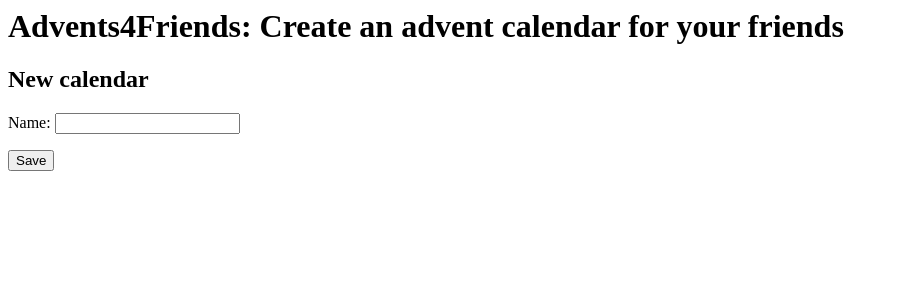
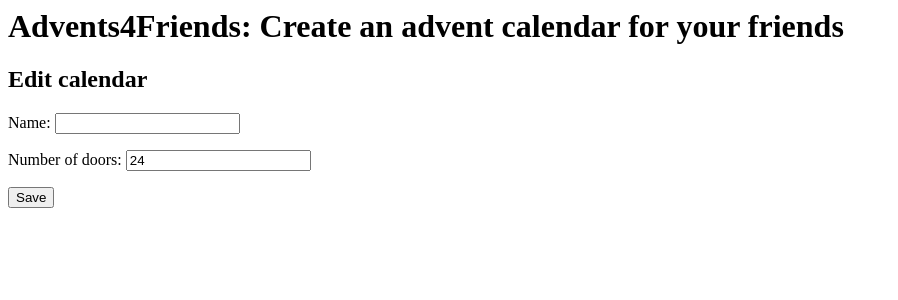
Before and after one commit to gvarab/advents4friends, a Django app: page /new_calendar/ in a window 1280 px wide. Shown: the top 300 px of the page, without its empty margins (0-898 px from the left). Run offline with Django 3.2, Linux system fonts and the light colour scheme.

Commit message:
automatically create doors, edit doors

```diff
--- a/adventcalendar/models.py
+++ b/adventcalendar/models.py
@@ -4,6 +4,7 @@ from django.utils import timezone
 
 class Calendar(models.Model):
     name = models.CharField(max_length=100)
+    number_of_doors = models.IntegerField(default=24)
 
 
 class Door(models.Model):
--- a/adventcalendar/templates/adventcalendar/calendar_detail.html
+++ b/adventcalendar/templates/adventcalendar/calendar_detail.html
@@ -7,6 +7,5 @@
             <li><a href="{% url 'door_detail' pk=door.pk cal=door.calendar.pk %}">{{ door.number }}</a></li>
         {% endfor %}
     </ul>
-    <p><a href="{% url 'door_new' cal=object.pk %}">New door</a></p>
     <p><a href="{% url 'calendar_edit' pk=object.pk %}">Edit this calendar</a></p>
 {% endblock %}
--- a/adventcalendar/templates/adventcalendar/calendar_form.html
+++ b/adventcalendar/templates/adventcalendar/calendar_form.html
@@ -1,7 +1,7 @@
 {% extends "adventcalendar/base.html" %}
 
 {% block content %}
-    <h2>New calendar</h2>
+    <h2>Edit calendar</h2>
     <form method="POST" class="post-form">{% csrf_token %}
         {{ form.as_p }}
         <button type="submit" class="save btn btn-default">Save</button>
--- a/adventcalendar/templates/adventcalendar/door_detail.html
+++ b/adventcalendar/templates/adventcalendar/door_detail.html
@@ -3,4 +3,5 @@
 {% block content %}
     <h2>{{ object.calendar.name }}: Door {{ object.number }} </h2>
     <p>{{ object.content }}</p>
+    <p><a href="{% url 'door_edit' cal=object.calendar.pk pk=object.pk %}">Edit this door</a></p>
 {% endblock %}
--- a/adventcalendar/templates/adventcalendar/door_form.html
+++ b/adventcalendar/templates/adventcalendar/door_form.html
@@ -1,7 +1,7 @@
 {% extends "adventcalendar/base.html" %}
 
 {% block content %}
-    <h2>New door</h2>
+    <h2>Edit door</h2>
     <form method="POST" class="post-form">{% csrf_token %}
         {{ form.as_p }}
         <button type="submit" class="save btn btn-default">Save</button>
--- a/adventcalendar/urls.py
+++ b/adventcalendar/urls.py
@@ -1,5 +1,5 @@
 from django.urls import path
-from adventcalendar.views import CalendarList, CalendarDetail, DoorDetail, NewCalendar, EditCalendar, NewDoor
+from adventcalendar.views import CalendarList, CalendarDetail, DoorDetail, NewCalendar, EditCalendar, EditDoor
 
 urlpatterns = [
     path('', CalendarList.as_view(), name='calendar_list'),
@@ -7,5 +7,5 @@ urlpatterns = [
     path('<int:cal>/<int:pk>/', DoorDetail.as_view(), name='door_detail'),
     path('new_calendar/', NewCalendar.as_view(), name='calendar_new'),
     path('<int:pk>/edit/', EditCalendar.as_view(), name='calendar_edit'),
-    path('<int:cal>/new_door/', NewDoor.as_view(), name='door_new'),
+    path('<int:cal>/<int:pk>/edit/', EditDoor.as_view(), name='door_edit'),
 ]
--- a/adventcalendar/views.py
+++ b/adventcalendar/views.py
@@ -1,4 +1,5 @@
 from django.urls import reverse
+from django.utils import timezone
 from django.views.generic import ListView, DetailView, CreateView, UpdateView
 from .models import Calendar, Door
 
@@ -17,10 +18,16 @@ class DoorDetail(DetailView):
 
 class NewCalendar(CreateView):
     model = Calendar
-    fields = ['name', ]
+    fields = ['name', 'number_of_doors', ]
 
     def get_success_url(self):
         return reverse('calendar_list')
+
+    def form_valid(self, form):
+        response = super().form_valid(form)
+        for i in range(1, form.instance.number_of_doors+1):
+            Door.objects.create(number=i, content="", opening_date=timezone.now(), calendar=form.instance)
+        return response
 
 
 class EditCalendar(UpdateView):
@@ -31,19 +38,9 @@ class EditCalendar(UpdateView):
         return reverse('calendar_list')
 
 
-class NewDoor(CreateView):
+class EditDoor(UpdateView):
     model = Door
-    fields = ['number', 'content', ]
-    calendar = None
-
-    def dispatch(self, request, *args, **kwargs):
-        calendar_pk = kwargs.get('cal')
-        self.calendar = Calendar.objects.get(pk=calendar_pk)
-        return super().dispatch(request, *args, **kwargs)
+    fields = ['content', ]
 
     def get_success_url(self):
-        return reverse('calendar_detail', args=[self.calendar.pk])
-
-    def form_valid(self, form):
-        form.instance.calendar = self.calendar
-        return super().form_valid(form)
+        return reverse('calendar_detail', args=[self.object.calendar.pk])
```
Also changed, not shown: adventcalendar/migrations/0004_calendar_number_of_doors.py (added).
